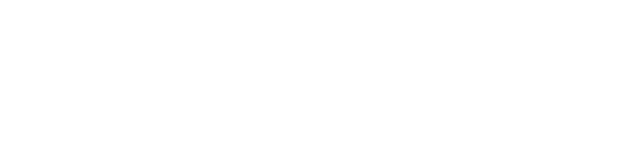
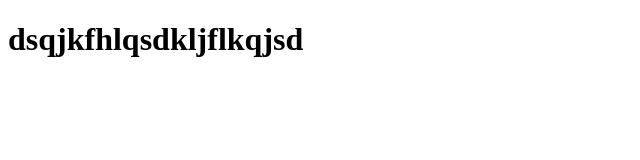
Before and after one commit to llllouay/workshop, a plain HTML site: page index.html in a window 1280 px wide. Shown: the whole page, without its empty margins (0-640 px from the left). Drawn offline with Linux system fonts and the light colour scheme.

Commit message:
second commit

```diff
--- a/index.html
+++ b/index.html
@@ -6,6 +6,6 @@
     <title></title>
 </head>
 <body>
-
+    <h1> dsqjkfhlqsdkljflkqjsd</h1>
 </body>
 </html>
```
